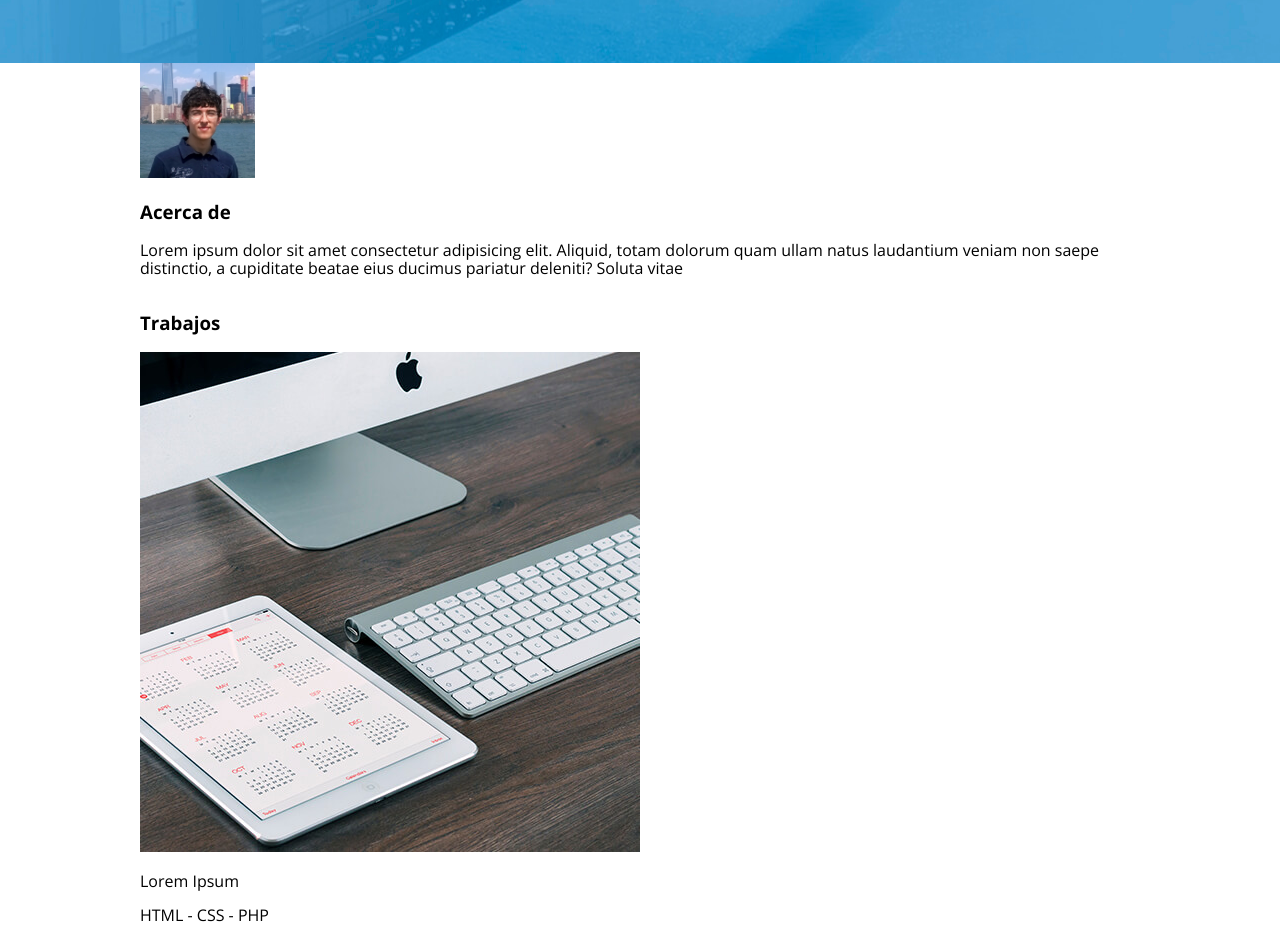
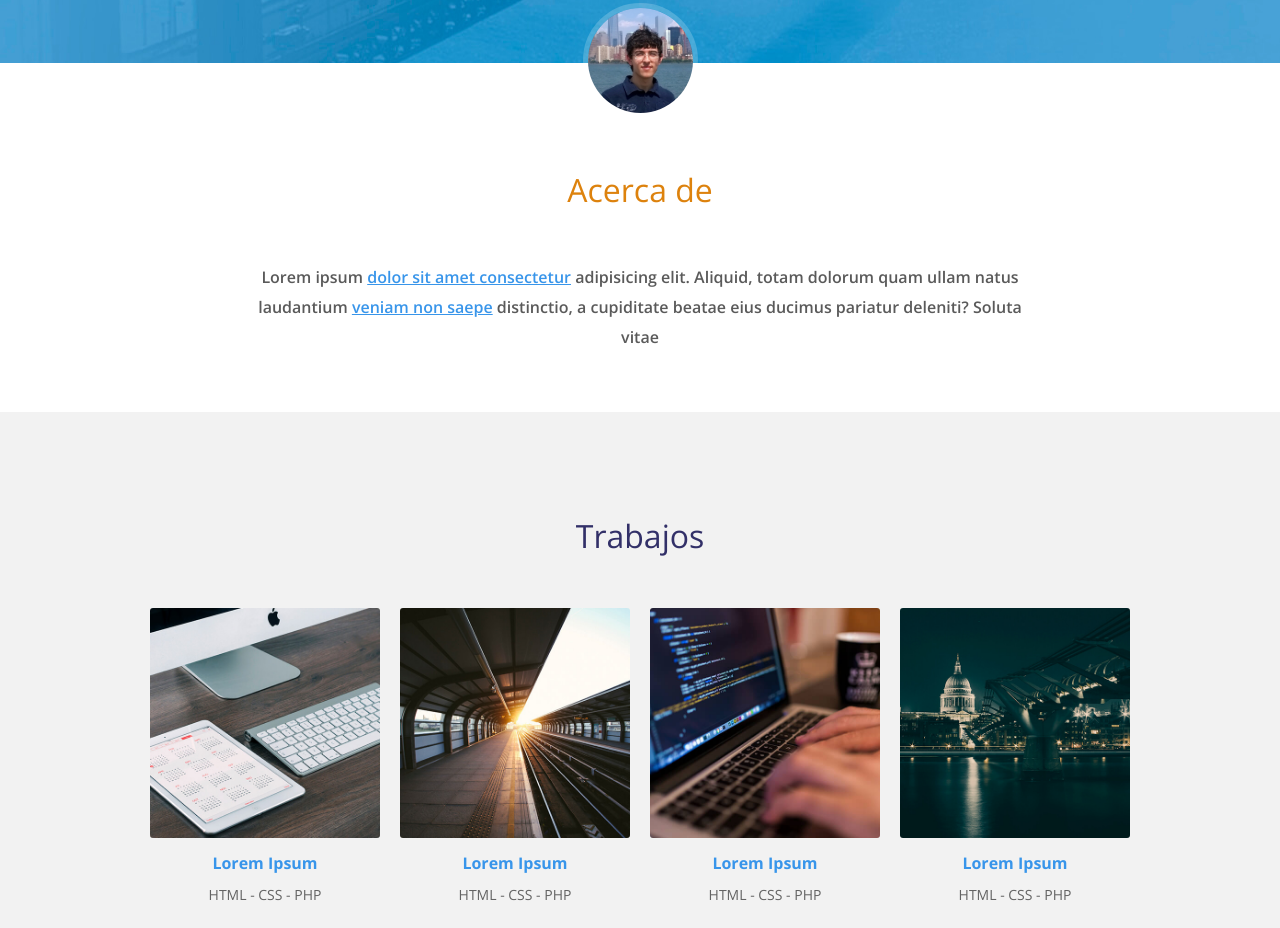
Before and after one commit to jkwilches/Web-pro, a plain HTML site: page Portafolio/index.html in a window 1280 px wide. Shown: the part 525-1453 px from the top of the page. Drawn offline with nearby package versions, Linux system fonts and the light colour scheme.

Commit message:
trabajos

```diff
--- a/Portafolio/css/styles.css
+++ b/Portafolio/css/styles.css
@@ -77,3 +77,109 @@ header .contenedor-texto .texto .profesion {
     font-size: 25px;
     line-height: 25px;
 }
+
+/* main */
+/* para que la foto se vea sobre las 2 secciones */
+.main .contenedor {
+    overflow: visible;
+}
+
+/* fin */
+
+.main .acerca-de {
+    text-align: center;
+}
+
+.main .acerca-de .foto {
+    margin-top: -60px;
+}
+
+.main .acerca-de .foto img {
+    vertical-align: top;
+    border-radius: 50%;
+    border: 5px solid rgba(255, 255, 255, 0.2);
+}
+
+.main .acerca-de .texto {
+    color: #5a5a5a;
+    font-weight: 600;
+    font-size: 1em;
+    line-height: 30px;
+    width: 80%;
+    margin: 40px auto 60px auto;
+}
+
+.main .acerca-de .texto .titulo {
+    color: #dd820d;
+    font-weight: 300;
+    font-size: 2em;
+    line-height: 2em;
+    text-align: center;
+    margin-bottom: 40px;
+}
+
+.main .acerca-de .texto .bold {
+    color: #3895ea;
+    text-decoration: underline;
+}
+
+/* trabajos */
+
+.main .trabajos {
+    background: #f2f2f2;
+    padding: 60px 0;
+}
+
+.main .trabajos .contenedor {
+    overflow: hidden;
+}
+
+.main .trabajos .titulo {
+    color: #323068;
+    font-weight: 300;
+    font-size: 2em;
+    line-height: 2em;
+    text-align: center;
+    margin-bottom: 40px;
+}
+
+.main .trabajos .contenedor-trabajos {
+    display: flex;
+    flex-direction: row;
+    flex-wrap: wrap;
+    justify-content: space-around;
+    /* justify-items: flex-start; */
+}
+
+.main .trabajos .contenedor-trabajos .trabajo {
+    width: 23%;
+    margin-bottom: 40px;
+    /* margin-left: 6px; */
+}
+
+.main .trabajos .contenedor-trabajos .trabajo .thumb {
+    width: 100%;
+    margin-bottom: 10px;
+}
+
+.main .trabajos .contenedor-trabajos .trabajo .thumb img {
+    width: 100%;
+    vertical-align: top;
+    border-radius: 3px;
+}
+
+.main .trabajos .contenedor-trabajos .trabajo .descripcion {
+    text-align: center;
+}
+
+.main .trabajos .contenedor-trabajos .trabajo .nombre {
+    font-weight: 700;
+    color: #3895ea;
+    margin-bottom: 10px;
+}
+
+.main .trabajos .contenedor-trabajos .trabajo .categoria {
+    font-weight: 300px;
+    font-size: 14px;
+    color: #636363;
+}
```
Also changed, not shown: Portafolio/index.html (+1 -0 lines).
